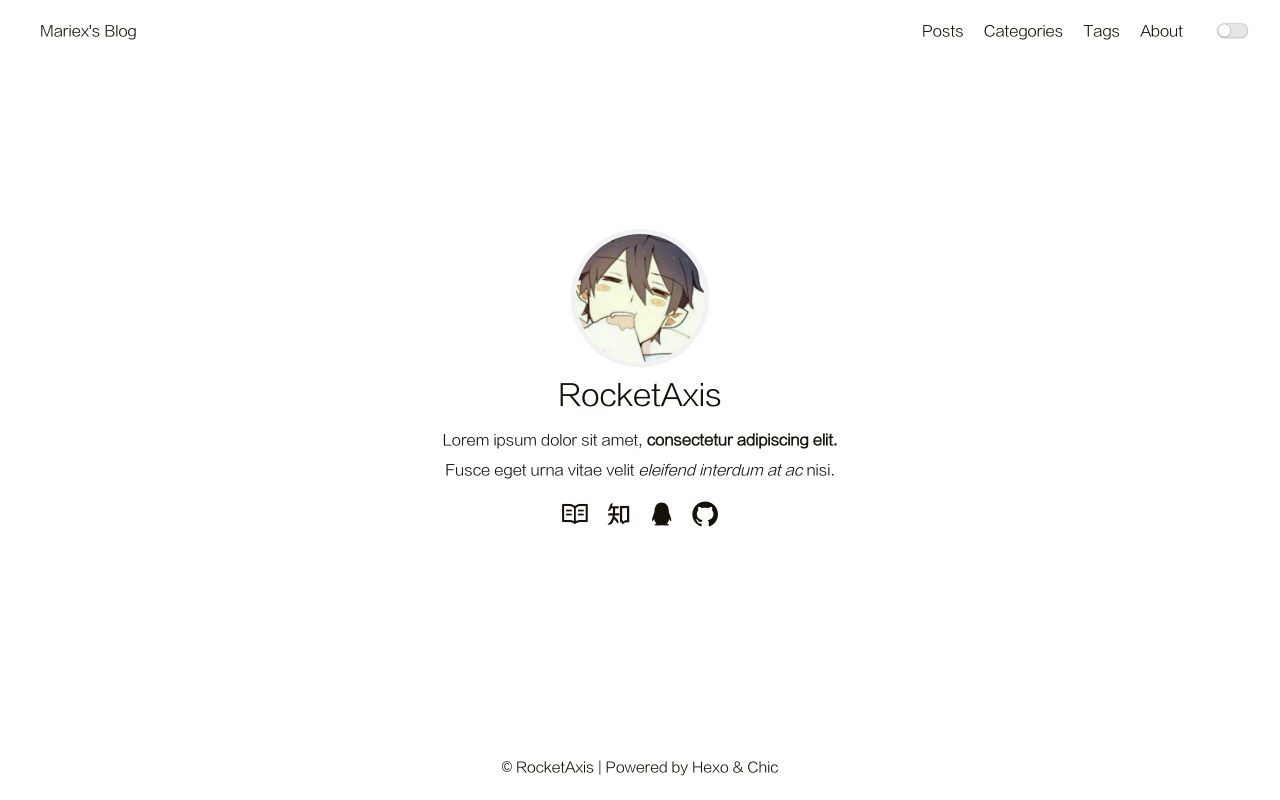
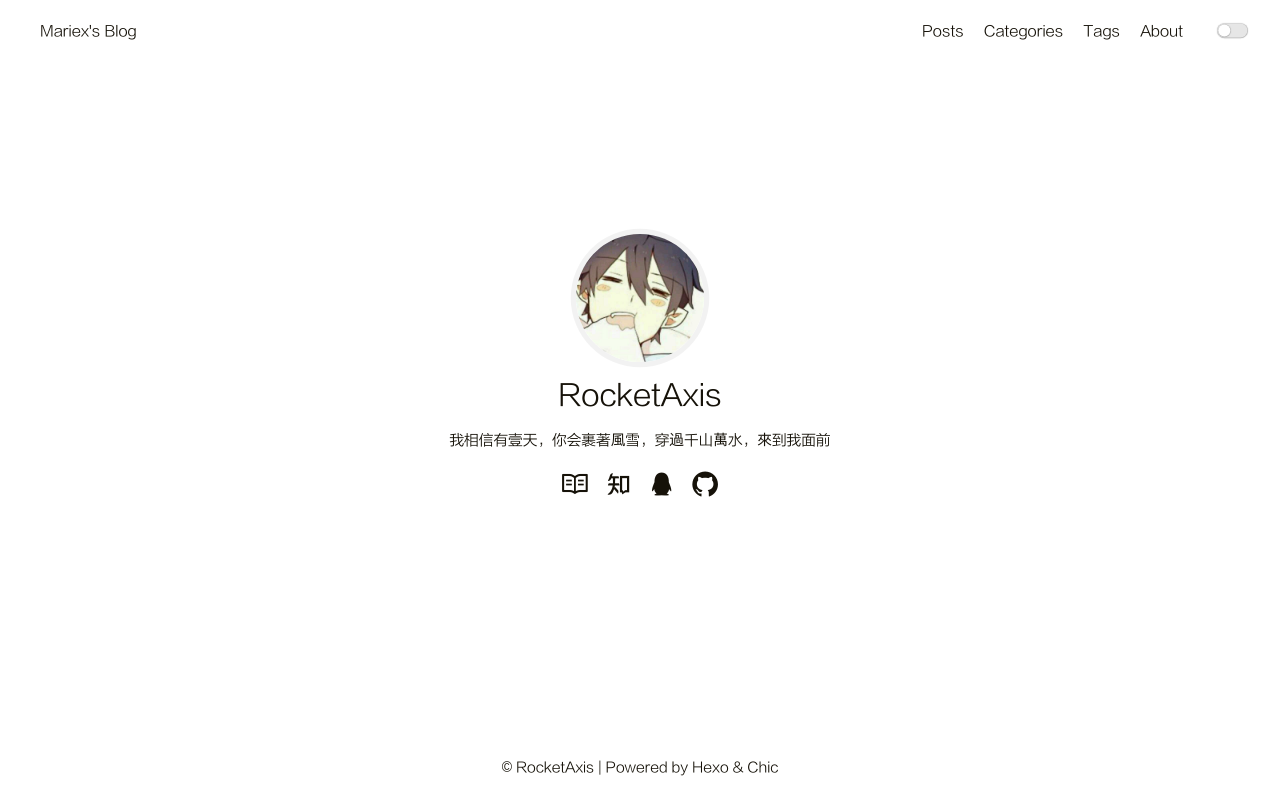
Before and after one commit to RocketAxis/RocketAxis.github.io, a plain HTML site: page index.html in a window 1280 px wide. Drawn offline with Linux system fonts and the light colour scheme.

Commit message:
Site updated: 2019-09-30 20:14:04

```diff
--- a/index.html
+++ b/index.html
@@ -107,7 +107,7 @@
             <a href="/archives"><img src="/image/avatar.jpg"></a>
         </div>
         <div class="nickname">RocketAxis</div>
-        <div class="description"><p>Lorem ipsum dolor sit amet, <strong>consectetur adipiscing elit.</strong> <br>Fusce eget urna vitae velit <em>eleifend interdum at ac</em> nisi.</p>
+        <div class="description"><p>我相信有壹天，你会裹著風雪，穿過千山萬水，來到我面前</p>
 </div>
         <div class="links">
 
```
